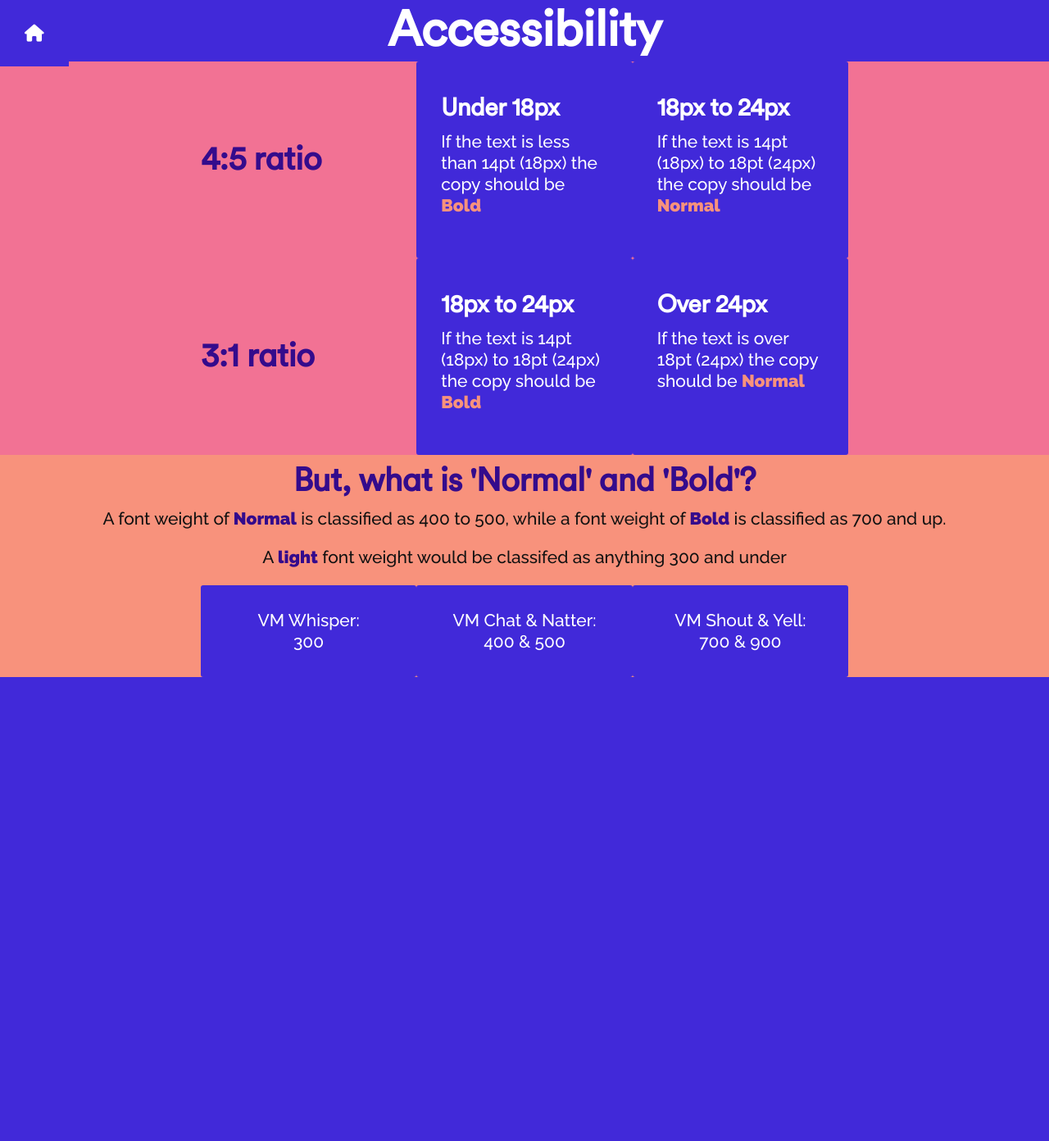
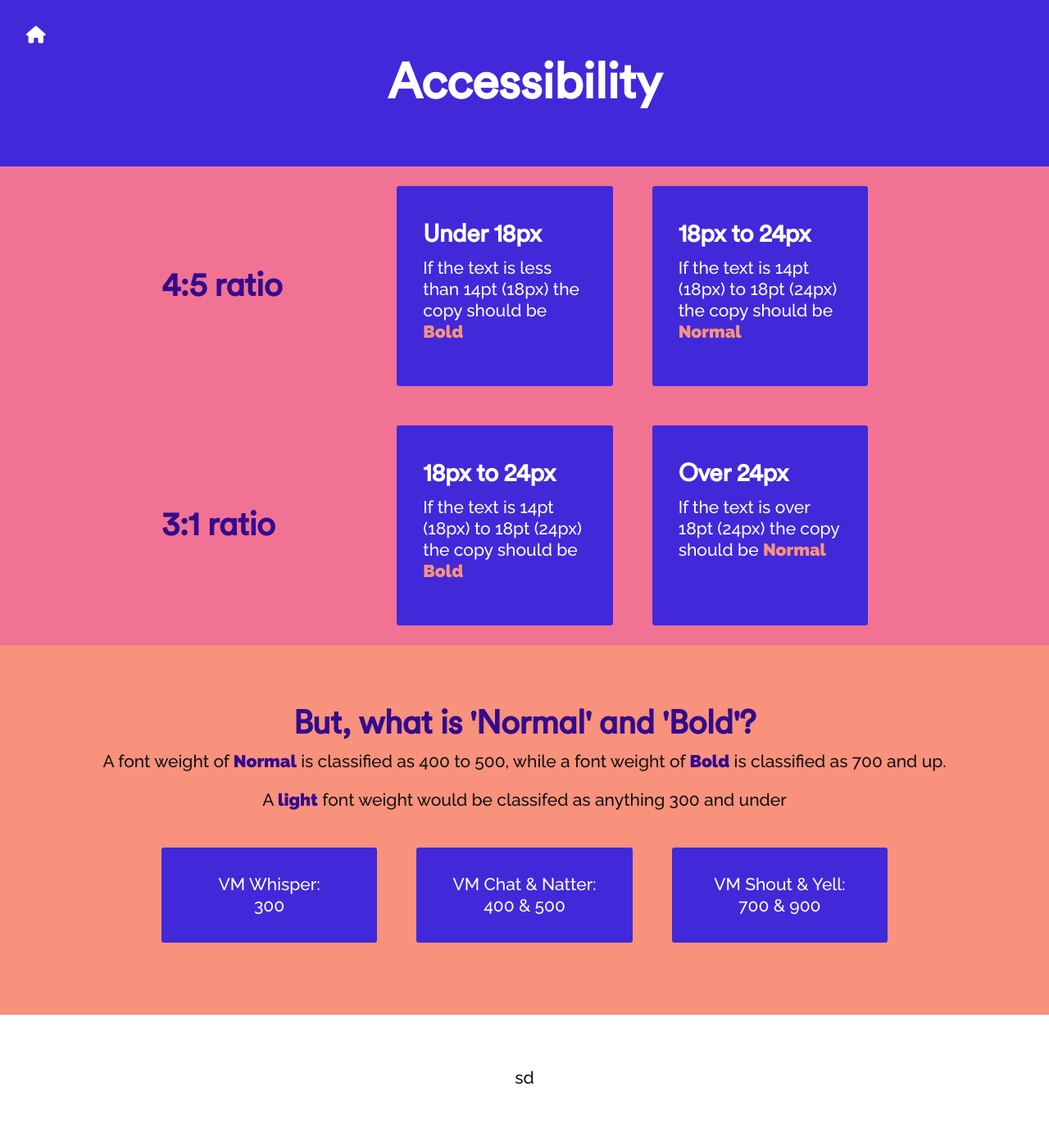
Before and after one commit to unlockux/UNLOCKUX, a PHP site: page /accessibility.php in a window 1280 px wide. Shown: the whole page at 82% size. Before the commit the page ends 826 px from the top, so only its background shows below. Run offline with PHP 8.4, Linux system fonts and the light colour scheme; data that the repository does not hold is empty; some libraries are stand-ins or nearby versions.

Commit message:
fixing padding

```diff
--- a/accessibility.php
+++ b/accessibility.php
@@ -3,12 +3,12 @@
 
 
 <div class="fixed top-0 left-0">
-    <a href="/" class="white fas fa-home bg-blue white padding-30 "></a>
+    <a href="/" class="white fas fa-home bg-blue white padding-32"></a>
 </div>
 
 
 <div class="flex flex-column flex-row-medium-up bg-blue">
-<div class="row padding-y100 || flex items-center justify-center">
+<div class="row padding-y64 || flex items-center justify-center">
     <h1 class="white">Accessibility</h1>
 </div>
 </div>
@@ -17,11 +17,11 @@
 <div class="row padding-y80">
     <div class="flex flex items-center justify-center flex-wrap">
         <div class="large-3"><h2 class="purple">4:5 ratio</h2></div>
-        <div class="large-3 bg-blue white || padding-30 margin-20 || radius-small || js-match-height">
+        <div class="large-3 bg-blue white || padding-32 margin-24 || radius-small || js-match-height">
             <h3 class="white">Under 18px</h3>
             <p>If the text is less than 14pt (18px) the copy should be <strong class="peach">Bold</strong></p>
         </div>
-        <div class="large-3 bg-blue white || padding-30 margin-20 || radius-small || js-match-height">
+        <div class="large-3 bg-blue white || padding-32 margin-24 || radius-small || js-match-height">
             <h3 class="white">18px to 24px</h3>
             <p>If the text is 14pt (18px) to 18pt (24px) the copy should be <strong class="peach">Normal</strong></p>
         </div>
@@ -29,26 +29,33 @@
 
     <div class="flex flex items-center justify-center flex-wrap">
         <div class="large-3 purple"><h2 class="purple">3:1 ratio</h2></div>
-        <div class="large-3 bg-blue white || padding-30 margin-20 || radius-small || js-match-height">
+        <div class="large-3 bg-blue white || padding-32 margin-24 || radius-small || js-match-height">
             <h3 class="white">18px to 24px</h3>
             <p>If the text is 14pt (18px) to 18pt (24px) the copy should be <strong class="peach">Bold</strong></p>
         </div>
-        <div class="large-3 bg-blue white || padding-30 margin-20 || radius-small || js-match-height">
+        <div class="large-3 bg-blue white || padding-32 margin-24 || radius-small || js-match-height">
             <h3 class="white">Over 24px</h3>
             <p>If the text is over 18pt (24px) the copy should be <strong class="peach">Normal</strong></p>
         </div>
     </div>
 </div>
 <div class="bg-peach">
-    <div class="row padding-y80 text-center">
+    <div class="row padding-y64 text-center">
         <h2 class="purple padding-b20">But, what is 'Normal' and 'Bold'?</h2>
         <p>A font weight of <strong class="purple">Normal</strong> is classified as 400 to 500, while a font weight of <strong class="purple">Bold</strong> is classified as 700 and up.</p>
         <p>A <strong class="purple">light</strong> font weight would be classifed as anything 300 and under</p>
         <div class="flex flex items-center justify-center flex-wrap">
-            <div class="large-3 bg-blue white || padding-30 margin-20 || radius-small || js-match-height">VM Whisper: <br/>300</div>
-            <div class="large-3 bg-blue white || padding-30 margin-20 || radius-small || js-match-height">VM Chat & Natter: <br/>400 &amp; 500</div>
-            <div class="large-3 bg-blue white || padding-30 margin-20 || radius-small || js-match-height">VM Shout & Yell: <br/>700 &amp; 900</div>
+            <div class="large-3 bg-blue white || padding-32 margin-24 || radius-small || js-match-height">VM Whisper: <br/>300</div>
+            <div class="large-3 bg-blue white || padding-32 margin-24 || radius-small || js-match-height">VM Chat & Natter: <br/>400 &amp; 500</div>
+            <div class="large-3 bg-blue white || padding-32 margin-24 || radius-small || js-match-height">VM Shout & Yell: <br/>700 &amp; 900</div>
         </div>
+    </div>
+</div>
+
+
+<div class="bg-white">
+    <div class="row padding-y64 text-center">
+        sd
     </div>
 </div>
 
--- a/includes/components/banner-video.php
+++ b/includes/components/banner-video.php
@@ -18,9 +18,9 @@ $ctaText = "Get";
     <div class="zn1 absolute top-0 left-0 right-0 bottom-0 || bg-cover bg-center-center" style="background-image:url(dist/image/purple-flare.svg)"></div>
 
     <!-- content -->
-    <div class="row || height-v85 height-v90-medium-up flex items-center || text-center padding-t40">
+    <div class="row || height-v85 height-v90-medium-up flex items-center || text-center padding-t432">
         <div class="text-center white">
-            <h1 class="lh1 white margin-b20 margin-b60-large-up"><?php echo $heading; ?></h1>
+            <h1 class="lh1 white margin-b24 margin-b60-large-up"><?php echo $heading; ?></h1>
             <p><?php echo $subheading; ?></p>
             <a href="" class="<?php echo $ctaColor; ?> || button margin-x-auto"><?php echo $ctaText; ?></a>
         </div>
--- a/index.php
+++ b/index.php
@@ -18,7 +18,7 @@ $bodyColor = 'bg-trueblack';
             <a href="/csm.php" class="white underline padding-10">csm</a>
             <a href="/sizes.php" class="white underline padding-10">Sizes</a>
             <a href="/strapi.php" class="white underline padding-10">Strapi</a>
-            <a href="/team.php" class="white underline padding-10">Team</a>
+            <!-- <a href="/team.php" class="white underline padding-10">Team</a> -->
             <a href="/accessibility.php" class="white underline padding-10">Accessibility</a>
     </div>
 
--- a/strapi.php
+++ b/strapi.php
@@ -1,5 +1,9 @@
 <?php include( 'config.php' ); ?>
 <?php include( INCLUDES_DIR . 'header-meta.php'); ?>
+
+<div class="fixed top-0 left-0">
+    <a href="/" class="white fas fa-home bg-purple white padding-32"></a>
+</div>
 
 <div class="bg-purple height-v35 || flex justify-center items-center">
     <h1 class="white">Strapi</h1>
```
Also changed, not shown: includes/components/banner-device.php (+5 -5 lines), stream.php (+4 -5 lines), 2 other files.
